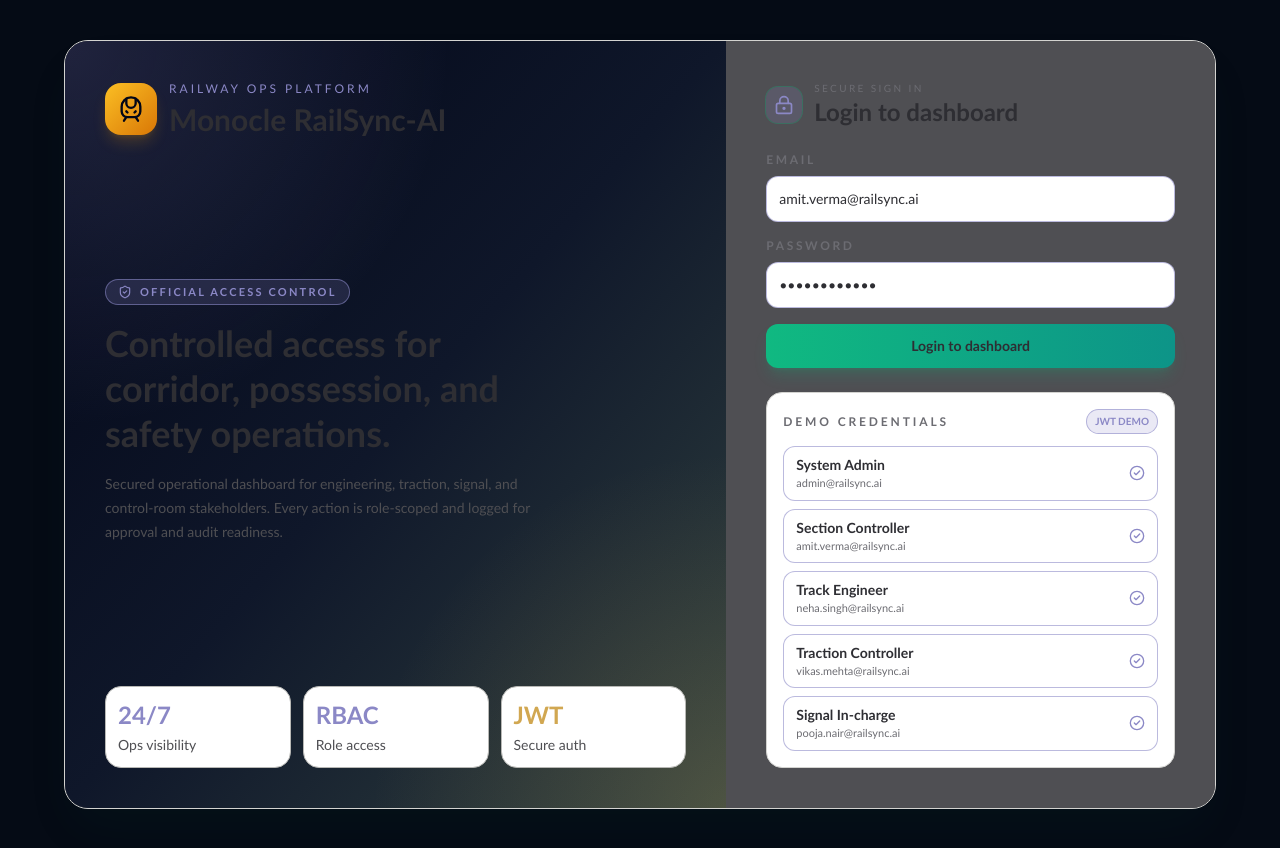
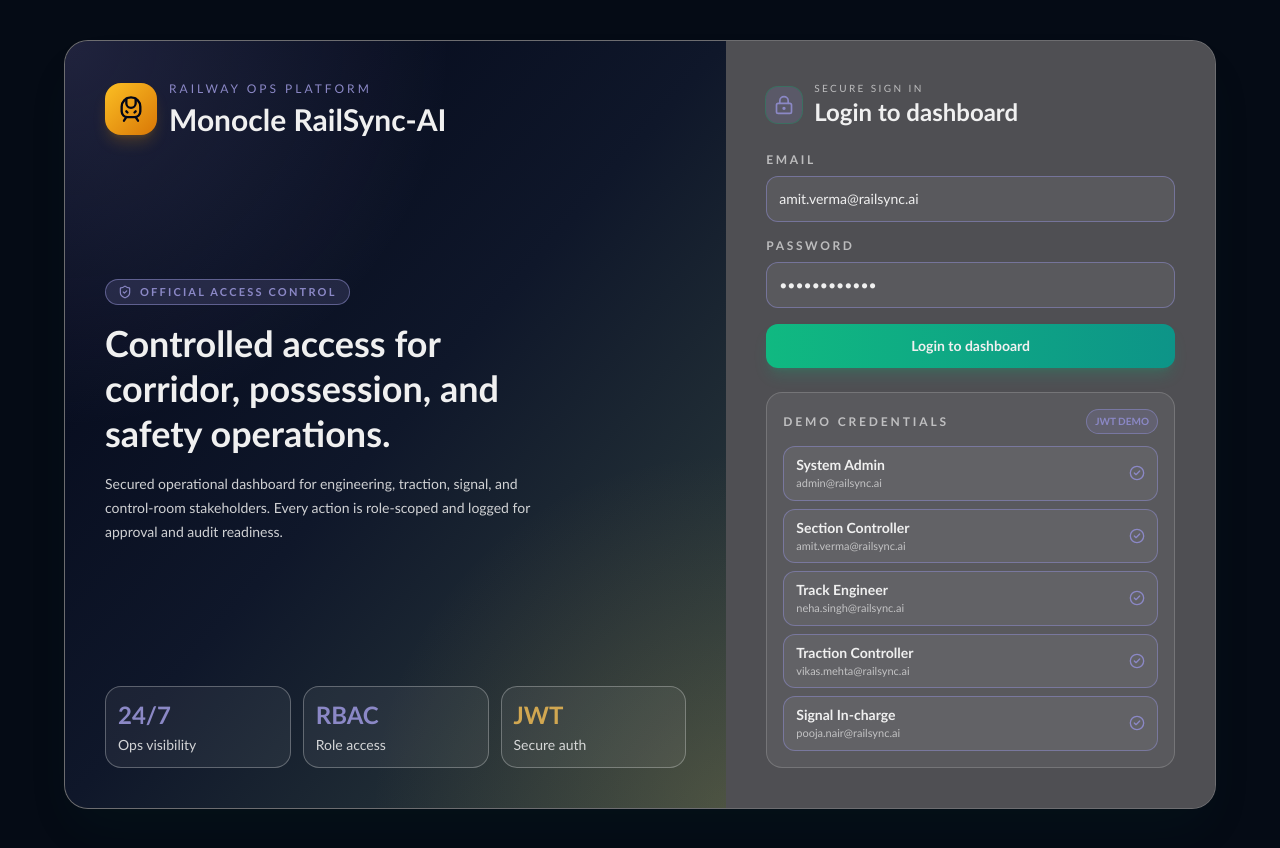
Before and after one commit to AuraCode2007/Monocle, a React app in the folder frontend/: page / in a window 1280 px wide. Built offline with nearby package versions, Linux system fonts and the light colour scheme; the HTML template or start-up script is replaced by a standard one.

Commit message:
Unify Monocle industrial color system

```diff
--- a/frontend/src/index.css
+++ b/frontend/src/index.css
@@ -7,8 +7,8 @@
 @layer base {
   body {
     @apply text-slate-100 antialiased selection:bg-emerald-500 selection:text-white;
-    background: #F0F0F0;
-    color: #4F4F53;
+    background: #4F4F53;
+    color: #F0F0F0;
     font-family: 'IBM Plex Sans', 'Trebuchet MS', sans-serif;
   }
 }
@@ -20,9 +20,9 @@
   --rail-tertiary: #D1A751;
   --rail-surface: #4F4F53;
   --rail-charcoal: #4F4F53;
-  --rail-panel: #FFFFFF;
-  --rail-panel-raised: #F0F0F0;
-  --rail-line: rgba(240, 240, 240, 0.24);
+  --rail-panel: #4F4F53;
+  --rail-panel-raised: rgba(240, 240, 240, 0.08);
+  --rail-line: rgba(240, 240, 240, 0.22);
   --rail-ink: #F0F0F0;
   --rail-muted: rgba(240, 240, 240, 0.68);
   --rail-sage: #8B88C6;
@@ -32,16 +32,16 @@
   --rail-mauve: #8B88C6;
 }
 
-/* Re-map the existing Tailwind tokens in one place so every module shares the same visual language. */
+/* One controlled mapping keeps every module in the same industrial palette. */
 [class*="bg-slate-950"] { background-color: var(--rail-charcoal) !important; }
-[class*="bg-slate-900"] { background-color: var(--rail-panel) !important; }
-[class*="bg-slate-800"] { background-color: var(--rail-panel-raised) !important; }
-[class*="bg-slate-700"] { background-color: #D8D8D6 !important; }
-[class*="border-slate-800"] { border-color: #D3D3D0 !important; }
-[class*="border-slate-700"] { border-color: #B8B8B5 !important; }
-[class*="text-slate-100"], [class*="text-slate-200"], [class*="text-white"] { color: #2E2E33 !important; }
-[class*="text-slate-300"] { color: #4F4F53 !important; }
-[class*="text-slate-400"], [class*="text-slate-500"] { color: #6C6C72 !important; }
+[class*="bg-slate-900"] { background-color: rgba(240, 240, 240, 0.06) !important; }
+[class*="bg-slate-800"] { background-color: rgba(240, 240, 240, 0.10) !important; }
+[class*="bg-slate-700"] { background-color: rgba(240, 240, 240, 0.16) !important; }
+[class*="border-slate-800"] { border-color: rgba(240, 240, 240, 0.18) !important; }
+[class*="border-slate-700"] { border-color: rgba(240, 240, 240, 0.30) !important; }
+[class*="text-slate-100"], [class*="text-slate-200"], [class*="text-white"] { color: var(--rail-primary) !important; }
+[class*="text-slate-300"] { color: rgba(240, 240, 240, 0.86) !important; }
+[class*="text-slate-400"], [class*="text-slate-500"] { color: var(--rail-muted) !important; }
 
 [class*="bg-emerald-"] { background-color: color-mix(in srgb, var(--rail-sage) 18%, transparent) !important; }
 [class*="text-emerald-"] { color: var(--rail-sage) !important; }
@@ -65,9 +65,9 @@
 [class~="bg-purple-500"], [class~="bg-purple-600"] { background-color: #8B88C6 !important; }
 
 .glass-card {
-  background: rgba(255, 255, 255, 0.96);
-  border-color: rgba(79, 79, 83, 0.16);
-  box-shadow: 0 8px 22px rgba(79, 79, 83, 0.10);
+  background: rgba(240, 240, 240, 0.075);
+  border: 1px solid rgba(240, 240, 240, 0.18);
+  box-shadow: 0 8px 22px rgba(20, 20, 22, 0.18);
 }
 
 .glass-card-hover:hover {
@@ -76,12 +76,6 @@
 }
 
 .monocle-shell-header,
-.monocle-shell-header [class*="bg-slate-950"] {
-  background: #4F4F53 !important;
-}
-
-.monocle-shell-header [class*="bg-slate-900"],
-.monocle-shell-header [class*="bg-slate-800"],
 .monocle-shell-header [class*="bg-slate-950"] {
   background: #4F4F53 !important;
 }
@@ -108,17 +102,6 @@
   border-color: rgba(240, 240, 240, 0.22) !important;
 }
 
-.monocle-content [class*="bg-slate-950"],
-.monocle-content [class*="bg-slate-900"] {
-  background-color: #FFFFFF !important;
-}
-
-.monocle-content [class*="text-white"],
-.monocle-content [class*="text-slate-100"],
-.monocle-content [class*="text-slate-200"] {
-  color: #2E2E33 !important;
-}
-
 button[class*="bg-emerald-"],
 button[class*="bg-cyan-"],
 button[class*="bg-amber-"],
@@ -127,18 +110,12 @@ button[class*="bg-purple-"] {
   color: #F0F0F0 !important;
 }
 
-.glass-card {
-  background: rgba(15, 23, 42, 0.82);
-  backdrop-filter: blur(12px);
-  border: 1px solid rgba(148, 163, 184, 0.12);
-}
-
 .glass-card-hover {
   transition: all 0.2s ease;
 }
 .glass-card-hover:hover {
-  border-color: rgba(148, 163, 184, 0.2);
-  box-shadow: 0 6px 12px -10px rgba(15, 23, 42, 0.9);
+  border-color: rgba(139, 136, 198, 0.72);
+  box-shadow: 0 10px 24px rgba(20, 20, 22, 0.25);
 }
 
 .glass-card,
```
